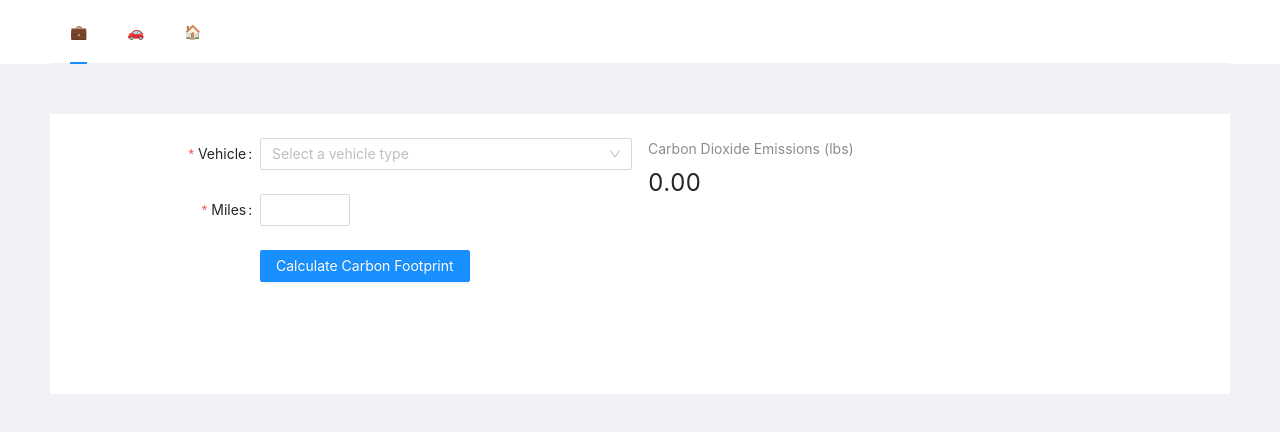
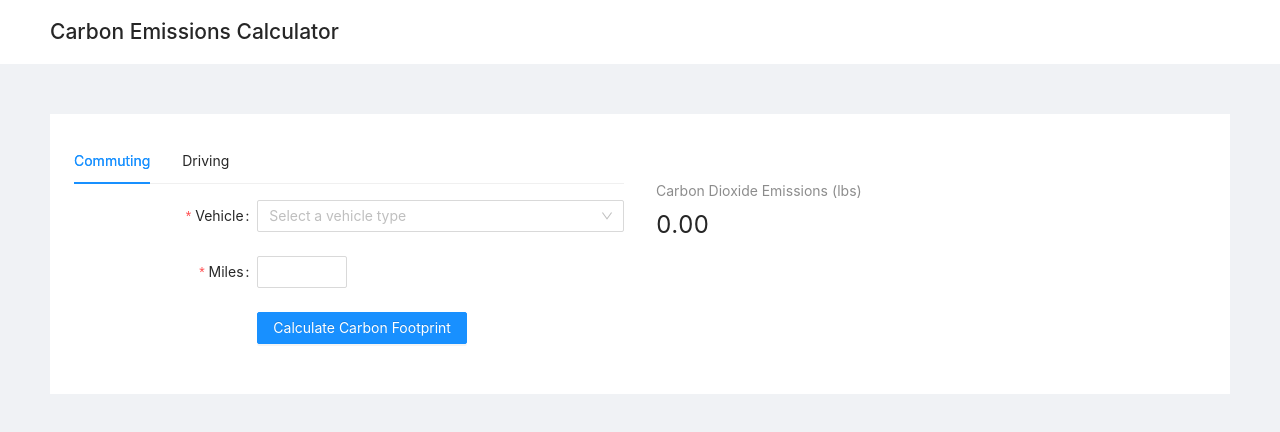
Before and after one commit to levtatz/carbon-footprint, a React (Create React App) app in the folder web/: page / in a window 1280 px wide. Shown: the top 432 px of the page. Built offline with nearby package versions, Linux system fonts and the light colour scheme.

Commit message:
add tabs

```diff
--- a/web/src/App.js
+++ b/web/src/App.js
@@ -1,36 +1,48 @@
 import React, { useState } from 'react';
-import { Layout, Menu, Row, Card, Col, Statistic } from 'antd';
+import { Layout, Tabs, Row, Card, Col, Statistic } from 'antd';
 import { TravelForm } from './components/TravelForm';
 
 import 'antd/dist/antd.css';
 import './App.css';
 
+const { TabPane } = Tabs;
+
 function App() {
   const [emissions, setEmissions] = useState(0);
+  const [tabKey, setTabKey] = useState(1);
+
+  const onTabChange = (tabKey) => {
+    setTabKey(tabKey);
+    setEmissions(0);
+  };
 
   const { Header, Content } = Layout;
   return (
     <Layout className="layout">
       <Header>
-        <Menu mode="horizontal" defaultSelectedKeys={['1']}>
-          <Menu.Item key="1">💼</Menu.Item>
-          <Menu.Item key="2">🚗</Menu.Item>
-          <Menu.Item key="3">🏠</Menu.Item>
-        </Menu>
+        <h1>Carbon Emissions Calculator</h1>
       </Header>
       <Content style={{ padding: '50px' }}>
         <div className="site-layout-content">
-          <Row gutter={16}>
+          <Row gutter={32}>
             <Col span={12}>
-              <TravelForm setEmissions={setEmissions} />
+              <Tabs defaultActiveKey={tabKey} onChange={onTabChange}>
+                <TabPane tab="Commuting" key="1">
+                  <TravelForm setEmissions={setEmissions} />
+                </TabPane>
+                <TabPane tab="Driving" key="2">
+                  Content of Tab Pane 2
+                </TabPane>
+              </Tabs>
             </Col>
             <Col span={12}>
               <Statistic
                 title="Carbon Dioxide Emissions (lbs)"
                 value={emissions.emissions}
                 precision={2}
+                style={{ margin: '3em auto' }}
               />
-              {emissions ? (
+              {emissions & (tabKey == 2) ? (
                 <Card
                   title="Neutralize Your Drive                "
                   extra={
@@ -38,7 +50,7 @@ function App() {
                       More
                     </a>
                   }
-                  style={{ maxWidth: 333, marginTop: '2em' }}
+                  style={{ maxWidth: 333 }}
                 >
                   <p>
                     <a href="https://www.aspiration.com/" target="_blank">
```
